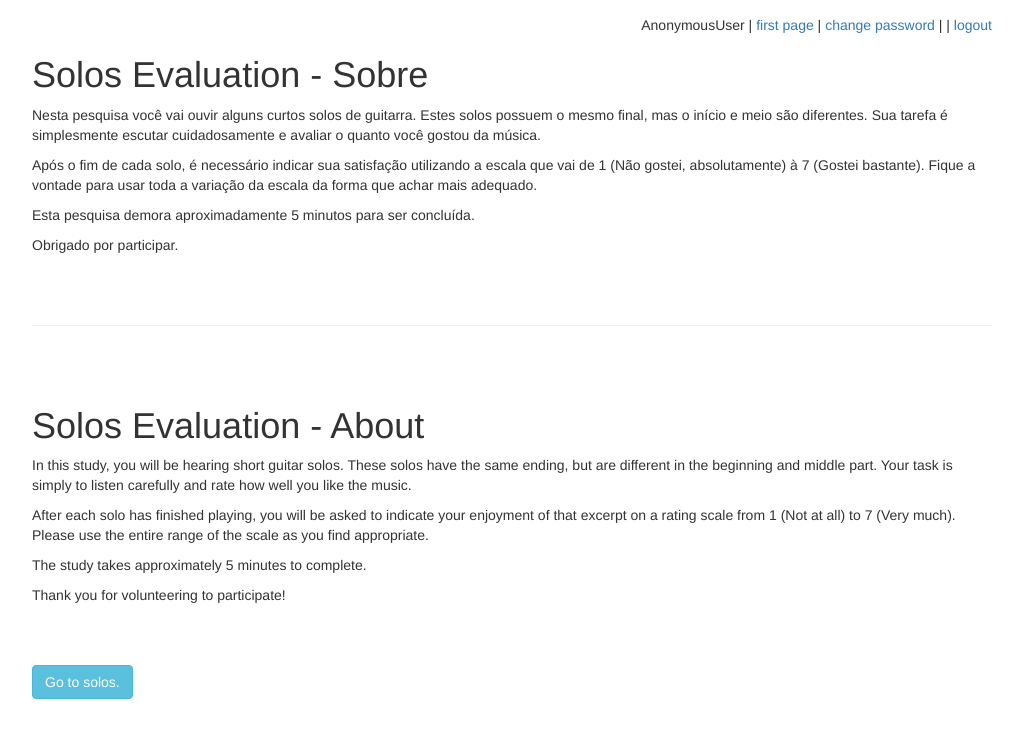
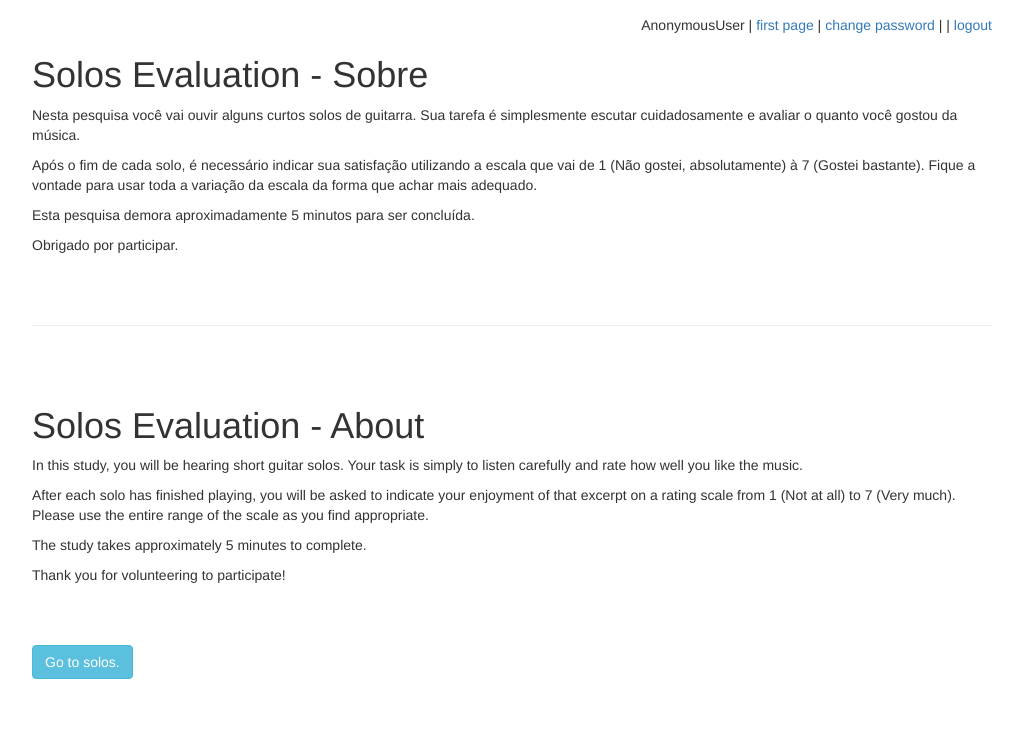
Before and after one commit to andersonrss/danda_mestre, a Django app: template matchmaker/templates/about.html in a window 1280 px wide. Shown: the top 735 px of the page, without its empty margins (128-1150 px from the left). Run offline with Django 3.2, Linux system fonts and the light colour scheme; the template is opened without the code that fills it, so the values that code supplies are empty; some libraries are stand-ins or nearby versions.

Commit message:
após a inserção dos arquivos

```diff
--- a/matchmaker/templates/about.html
+++ b/matchmaker/templates/about.html
@@ -8,7 +8,7 @@
       <h1>Solos Evaluation - Sobre</h1>
 
       <p>
-        Nesta pesquisa você vai ouvir alguns curtos solos de guitarra. Estes solos possuem o mesmo final, mas o início e meio são diferentes. Sua tarefa é simplesmente escutar cuidadosamente e avaliar o quanto você gostou da música.
+        Nesta pesquisa você vai ouvir alguns curtos solos de guitarra. Sua tarefa é simplesmente escutar cuidadosamente e avaliar o quanto você gostou da música.
       </p>
       <p>
         Após o fim de cada solo, é necessário indicar sua satisfação utilizando a escala que vai de 1 (Não gostei, absolutamente) à 7 (Gostei bastante). Fique a vontade para usar toda a variação da escala da forma que achar mais adequado.
@@ -27,7 +27,7 @@
       <h1>Solos Evaluation - About</h1>
 
       <p>
-        In this study, you will be hearing short guitar solos. These solos have the same ending, but are different in the beginning and middle part.  Your task is simply to listen carefully and rate how well you like the music.
+        In this study, you will be hearing short guitar solos. Your task is simply to listen carefully and rate how well you like the music.
       </p>
       <p>
         After each solo has finished playing, you will be asked to indicate your enjoyment of that excerpt on a rating scale from 1 (Not at all) to 7 (Very much). Please use the entire range of the scale as you find appropriate.
```
